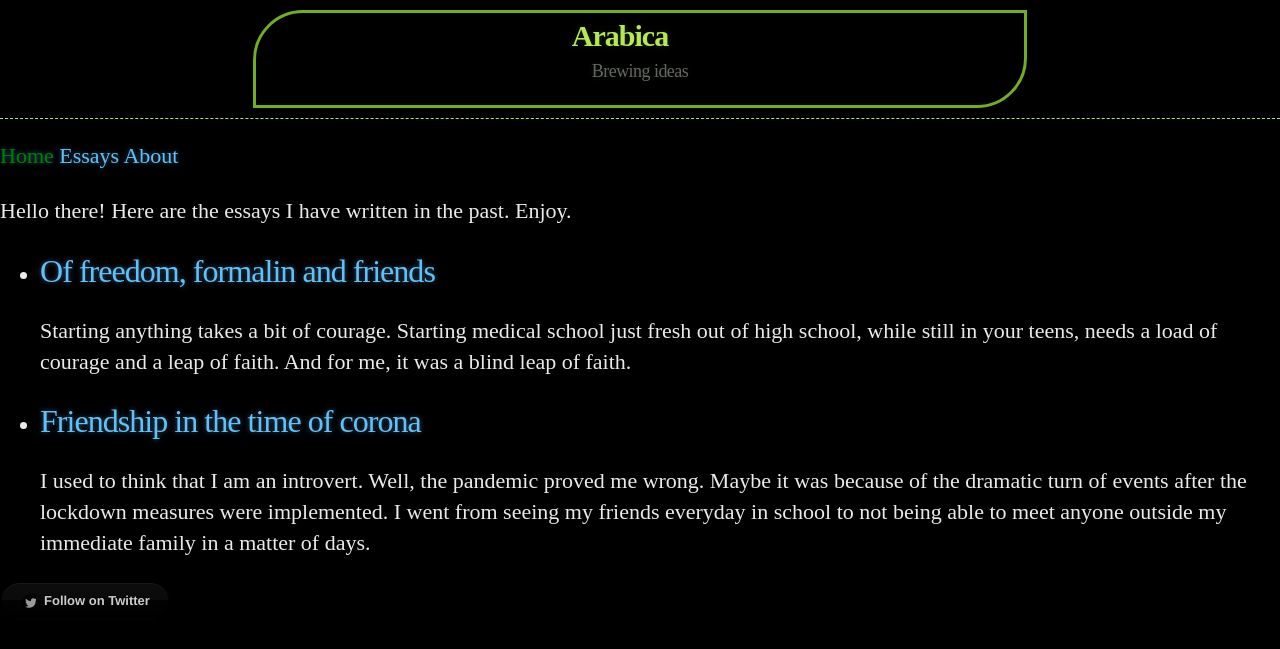
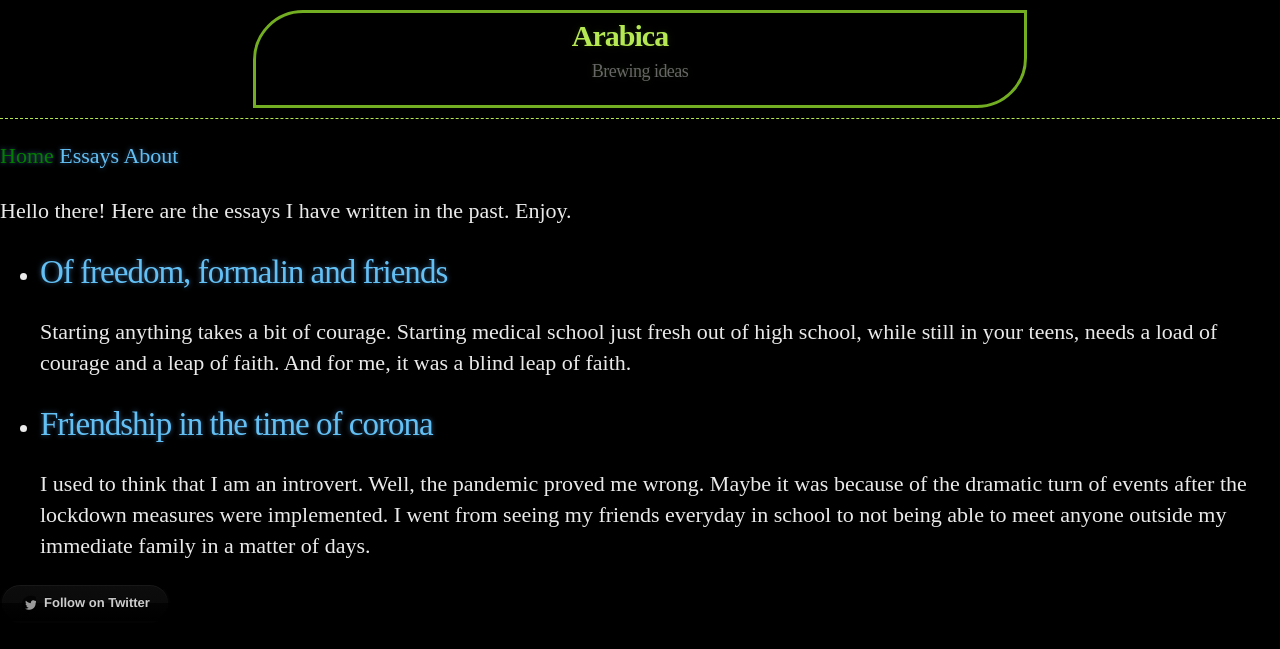
Before and after one commit to habasweiny/habasweiny.github.io, a Jekyll site: the page built from index.html, in a window 1280 px wide. Shown: the top 649 px of the page. Built offline with Jekyll 4.4.1, drawn with Linux system fonts in a browser that asks for light colours.

Commit message:
Update index.html

```diff
--- a/index.html
+++ b/index.html
@@ -16,7 +16,7 @@
 <ul>
   {% for post in site.posts %}
     <li>
-      <h2 class="title"><a href="{{ post.url }}">{{ post.title }}</a></h2>
+      <h2><a href="{{ post.url }}">{{ post.title }}</a></h2>
       {{ post.excerpt }}
     </li>
   {% endfor %}
```
